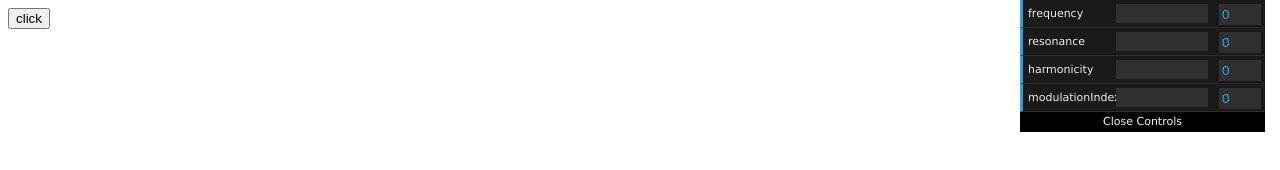
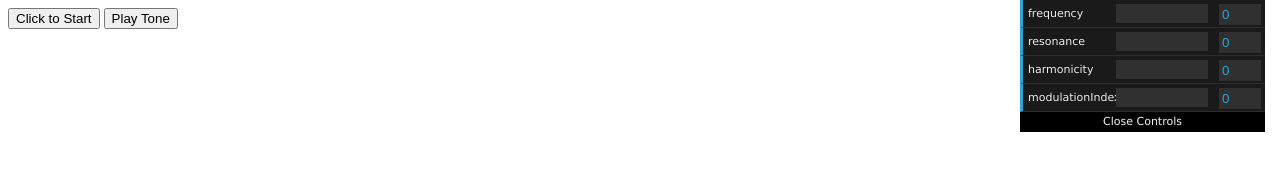
Before and after one commit to 14amoore/paramSketch6, a plain HTML site: page index.html in a window 1280 px wide. Drawn offline with Linux system fonts and the light colour scheme.

Commit message:
added a start button.

```diff
--- a/index.html
+++ b/index.html
@@ -8,7 +8,8 @@
     <script src="Tone.js"></script>
   </head>
   <body>
-    <button id="noteOn">click</button>
+    <button id="startTone">Click to Start</button>
+    <button id="noteOn">Play Tone</button>
   </body>
   <script src="index.js"></script>
 </html>
--- a/index.js
+++ b/index.js
@@ -16,6 +16,11 @@ const play = function() {
 const noPlay = function() {
   synth.triggerRelease();
 };
+
+document.querySelector('#startTone').addEventListener('click', async () => {
+  await Tone.start();
+  console.log('audio is ready');
+});
 
 document.querySelector('#noteOn').addEventListener('mousedown', play);
 document.querySelector('#noteOn').addEventListener('mouseup', noPlay);
```
